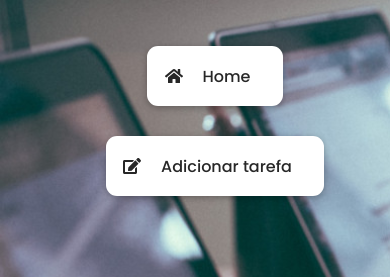
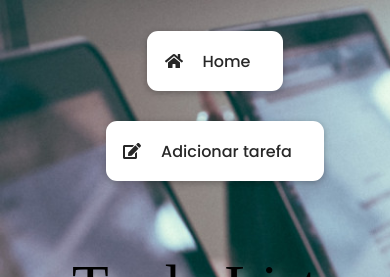
Before and after one commit to lucasmbrute2/frontend-to-do-list-react, a React (Create React App) app: page / in a window 390 px wide. Shown: the top 277 px of the page. Built offline with nearby package versions, Linux system fonts and the light colour scheme; no server answers; the HTML template or start-up script is replaced by a standard one; a web font is replaced by a local one.

Commit message:
margin header

```diff
--- a/src/components/shared/Header/Header.scss
+++ b/src/components/shared/Header/Header.scss
@@ -34,8 +34,11 @@
 }
 
 @media (max-width: 500px){
-   .header-list-div{
-       margin: 15px 15px;
+    .header{
+        margin: 0 auto;
+        &-list-div{
+        margin: 15px 15px;
 
-   }
+       }
+    }
 }
```
